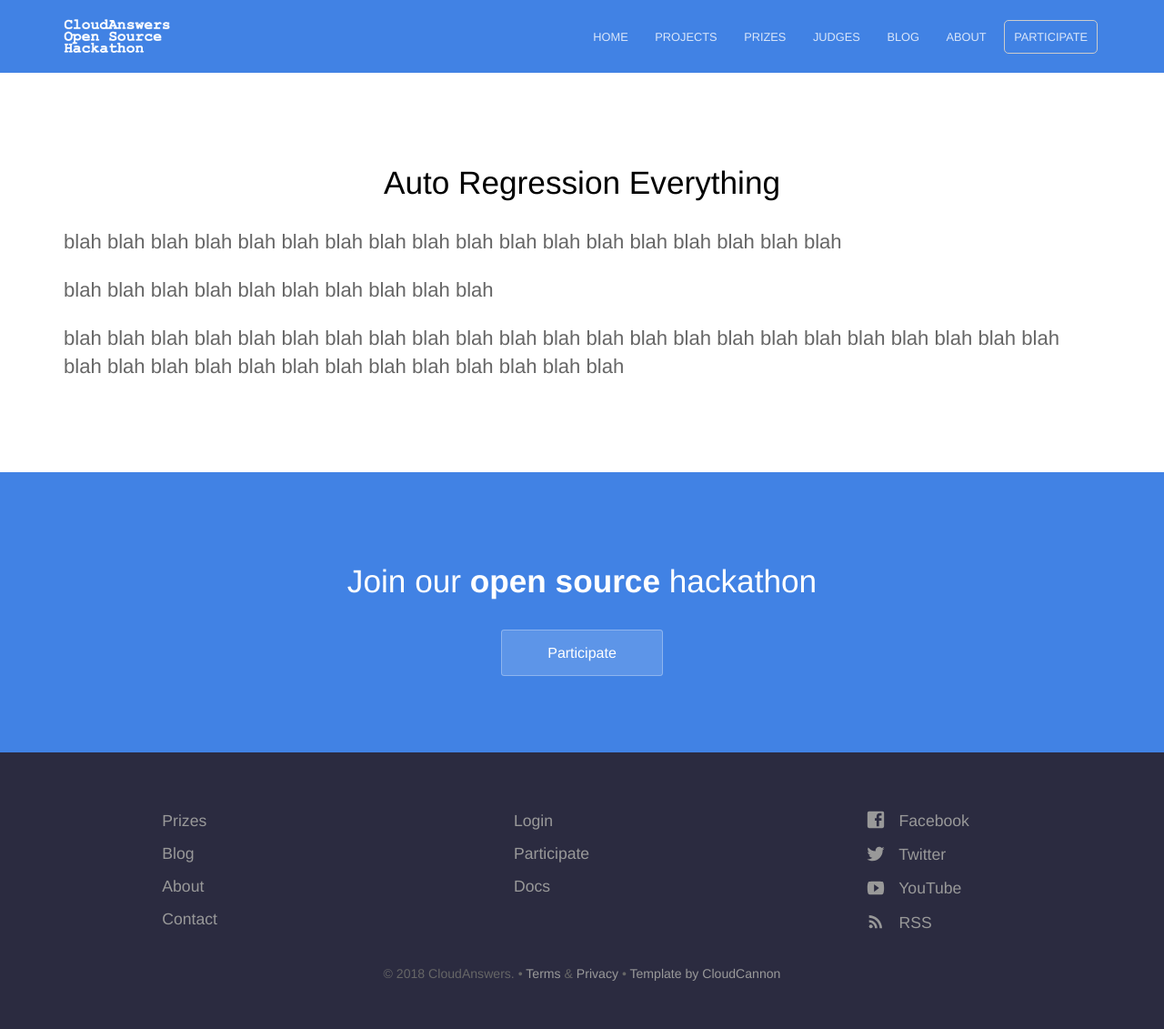
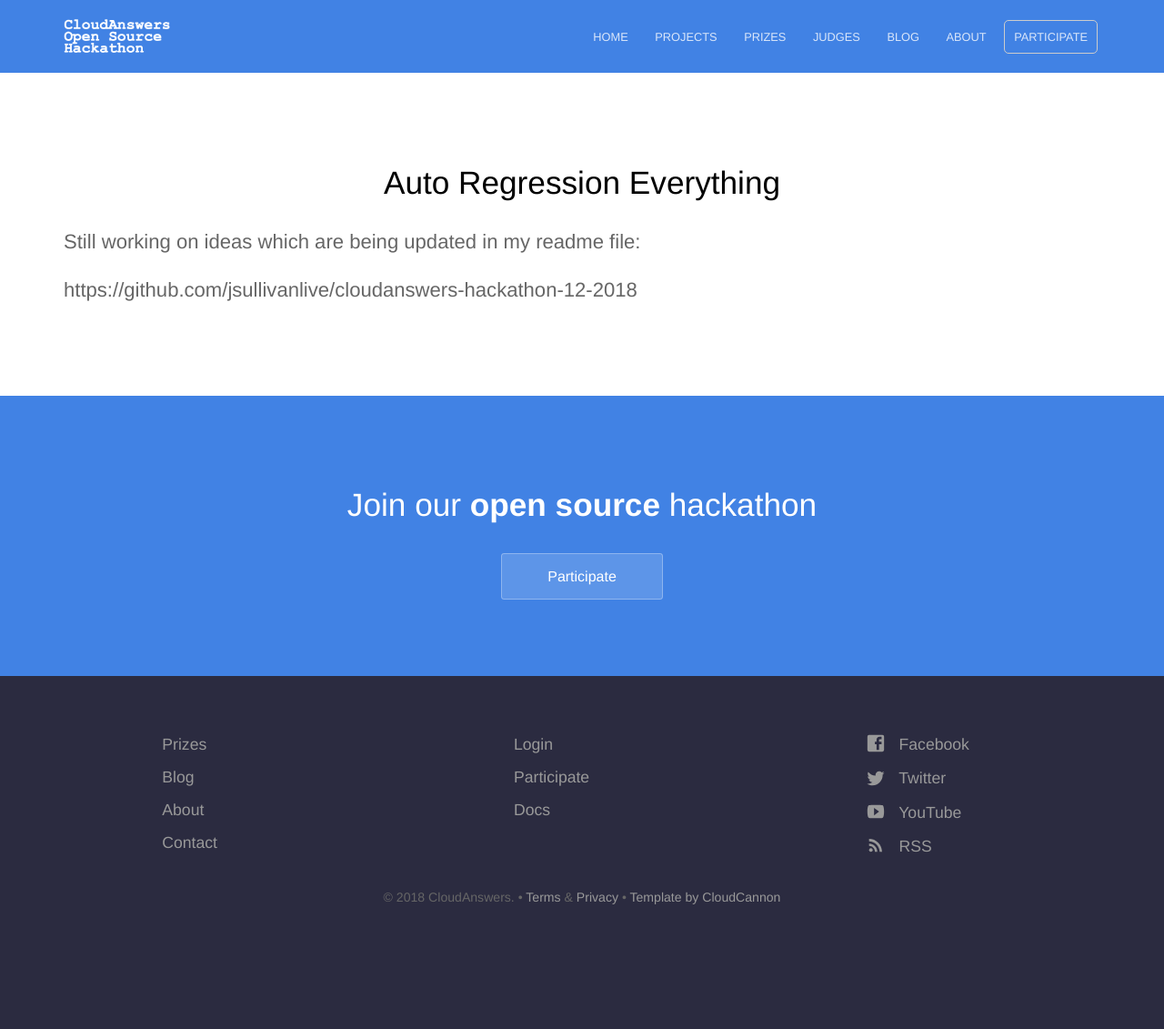
Before and after one commit to cloudanswers/hackathon.cloudanswers.com, a Jekyll site: the page built from _projects/auto-regression-everything.md, in a window 1280 px wide. Shown: the whole page at 91% size. Built offline with Jekyll 4.4.1, drawn with Linux system fonts in a browser that asks for light colours; after the commit the page ends 1047 px from its top, so only the background shows below that.

Commit message:
Update auto-regression-everything.md

```diff
--- a/_projects/auto-regression-everything.md
+++ b/_projects/auto-regression-everything.md
@@ -1,13 +1,11 @@
 ---
-name: Auto-Regression Everything (tm)
+name: James Sullivan place-holder
 platform: Force.com and Heroku
 image_path: /images/project_logos/example.png
-repo: /jsullivanlive/auto-regression-everything
-blurb: auto apply popular machine learning on everything in salesforce
+repo: /jsullivanlive/cloudanswers-hackathon-12-2018
+blurb: exploring ideas still, will pick something soon
 ---
 
-blah blah blah blah blah blah blah blah blah blah blah blah blah blah blah blah blah blah
+Still working on ideas which are being updated in my readme file:
 
-blah blah blah blah blah blah blah blah blah blah
-
-blah blah blah blah blah blah blah blah blah blah blah blah blah blah blah blah blah blah blah blah blah blah blah blah blah blah blah blah blah blah blah blah blah blah blah blah
+https://github.com/jsullivanlive/cloudanswers-hackathon-12-2018
```
